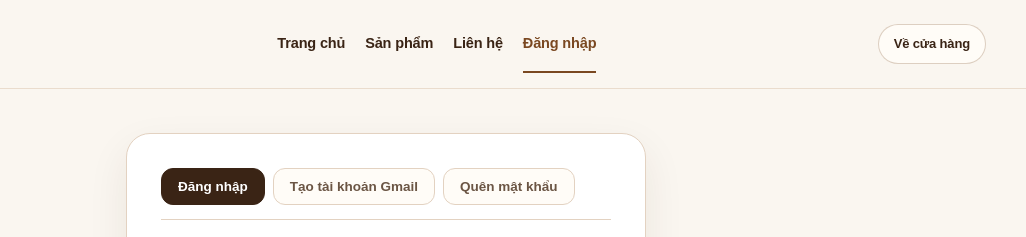
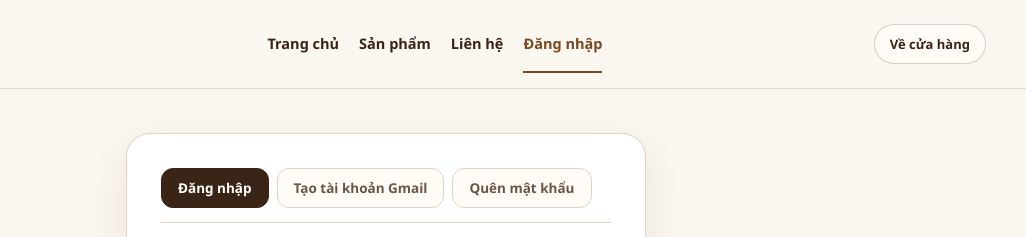
Before and after one commit to nguyenducquan08022006-ai/rangmaycoffe, a website: page login.html in a window 1280 px wide. Shown: the top 237 px of the page, 254-1280 px from the left. Drawn offline with Linux system fonts and the light colour scheme; no server answers.

Commit message:
Doi font chu sang Be Vietnam Pro & Lora chuan tieng Viet tren toan bo website

```diff
--- a/assets/css/portal.css
+++ b/assets/css/portal.css
@@ -1,4 +1,14 @@
 /* Portal & Authentication Pages (login.html, account.html, admin.html) */
+
+.portal-main,
+.portal-main h1,
+.portal-main h2,
+.portal-main h3,
+.portal-main h4,
+.portal-main .kpi-value {
+  font-family: var(--font-body);
+  letter-spacing: 0;
+}
 
 .portal-main {
   padding: 44px 0 80px;
--- a/assets/css/styles.css
+++ b/assets/css/styles.css
@@ -15,9 +15,9 @@
   --shadow: 0 16px 40px rgba(58, 36, 21, 0.08);
   --container: 1200px;
 
-  /* Hệ thống Font chữ hiện đại mới */
-  --font-heading: 'Fraunces', Georgia, serif;
-  --font-body: 'Plus Jakarta Sans', sans-serif;
+  /* Font chữ tiếng Việt chuẩn thiết kế */
+  --font-heading: 'Lora', 'Be Vietnam Pro', Georgia, serif;
+  --font-body: 'Be Vietnam Pro', 'Segoe UI', Roboto, Arial, sans-serif;
 }
 
 * {
@@ -35,7 +35,6 @@ body {
   background: var(--cream);
   color: var(--text);
   line-height: 1.6;
-  letter-spacing: -0.01em;
 }
 
 [hidden],
--- a/login.html
+++ b/login.html
@@ -16,7 +16,7 @@
   <link rel="preconnect" href="https://fonts.googleapis.com">
   <link rel="preconnect" href="https://fonts.gstatic.com" crossorigin>
   <link
-    href="https://fonts.googleapis.com/css2?family=Plus+Jakarta+Sans:wght@400;500;600;700;800&family=Fraunces:opsz,wght@9..144,600;9..144,700&display=swap"
+    href="https://fonts.googleapis.com/css2?family=Be+Vietnam+Pro:wght@400;500;600;700;800&family=Lora:wght@600;700&display=swap"
     rel="stylesheet">
   <link rel="stylesheet" href="assets/css/styles.css">
   <link rel="stylesheet" href="assets/css/portal.css">
```
Also changed, not shown: account.html (+1 -1 lines), admin.html (+1 -1 lines), blog.html (+1 -1 lines), index.html (+1 -1 lines), manager.html (+1 -1 lines), staff.html (+1 -1 lines).
